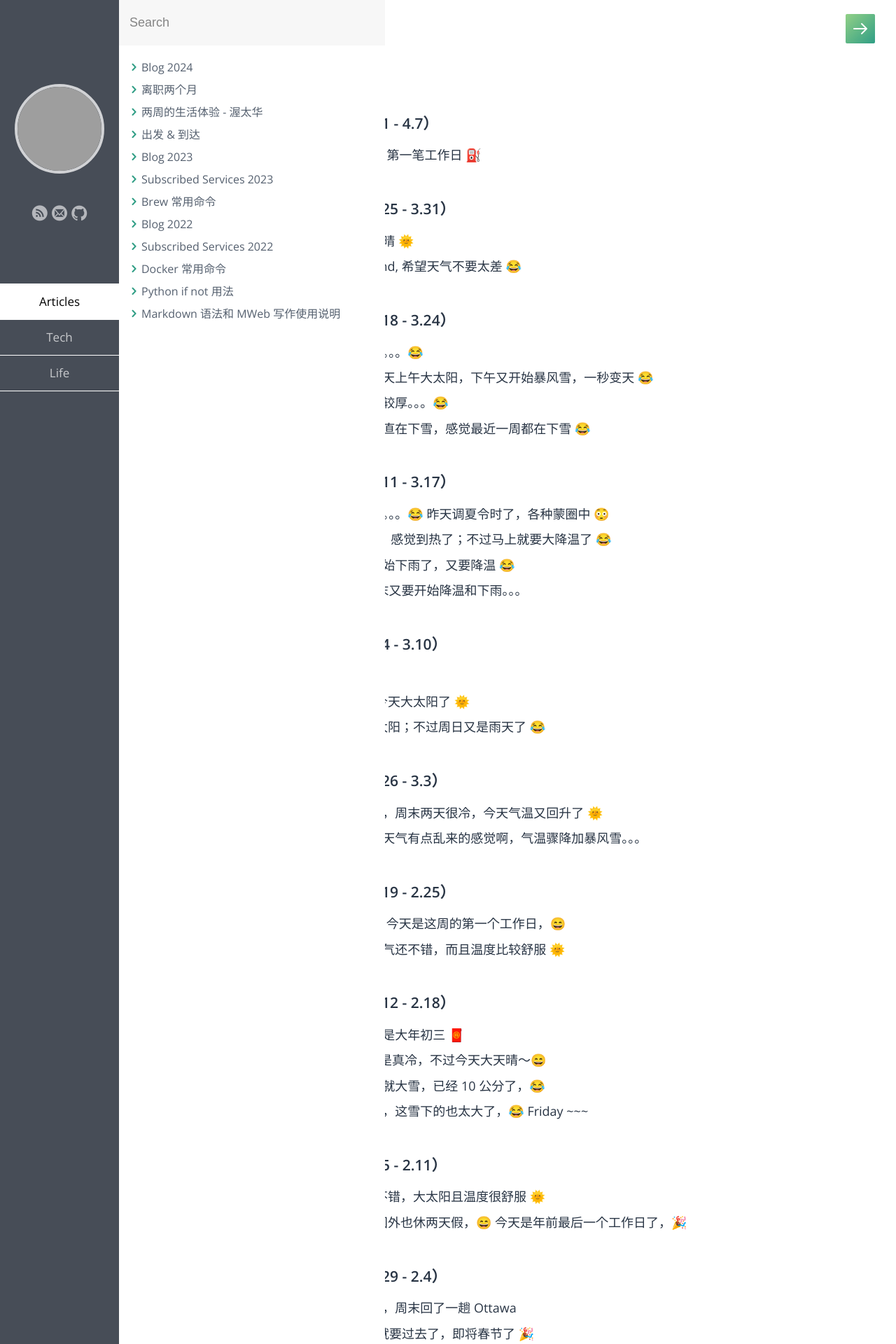
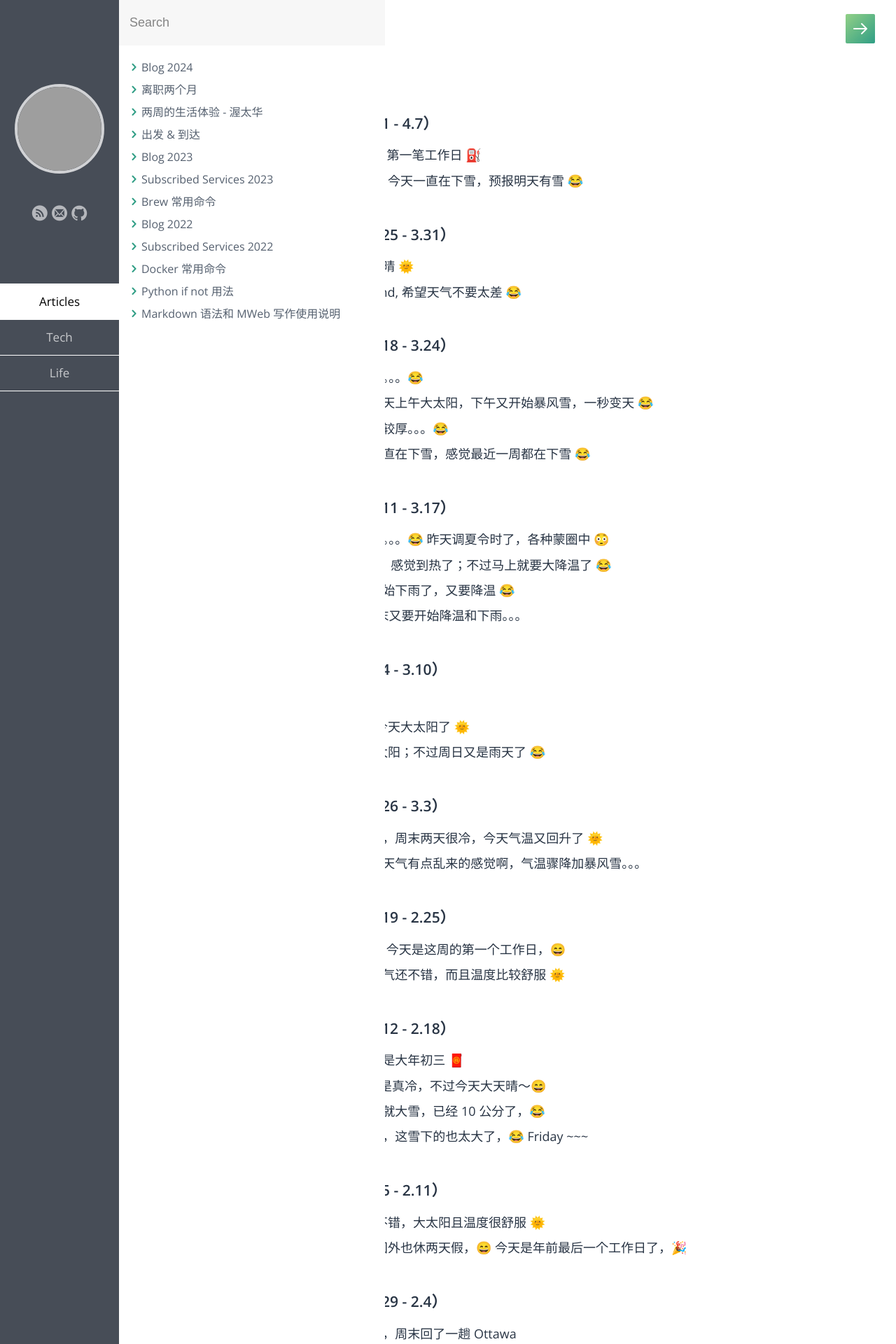
Before and after one commit to samxupeiran/samxupeiran.github.io, a Jekyll site: the page built from _posts/life/2024-01-02-my-blog.md, in a window 1280 px wide. Shown: the top 1920 px of the page at 70% size. Built offline with Jekyll 4.4.1, drawn with Linux system fonts in a browser that asks for light colours; some web fonts are replaced; grey boxes are pictures that could not be loaded.

Commit message:
feat: add weekly blog 4/3

```diff
--- a/_posts/life/2024-01-02-my-blog.md
+++ b/_posts/life/2024-01-02-my-blog.md
@@ -8,6 +8,7 @@ tags: Blog
 
 - ### 2024 年 4 月 第 1 周（4.1 - 4.7）
      - 4.1 4 月第一天，也是 4 月第一笔工作日 ⛽️
+     - 4.3 昨晚被大风刮醒两次，今天一直在下雪，预报明天有雪 😂
 
 - ### 2024 年 3 月 第 4 周（3.25 - 3.31）
      - 3.25 这周要回温，今天天晴 🌞
```
